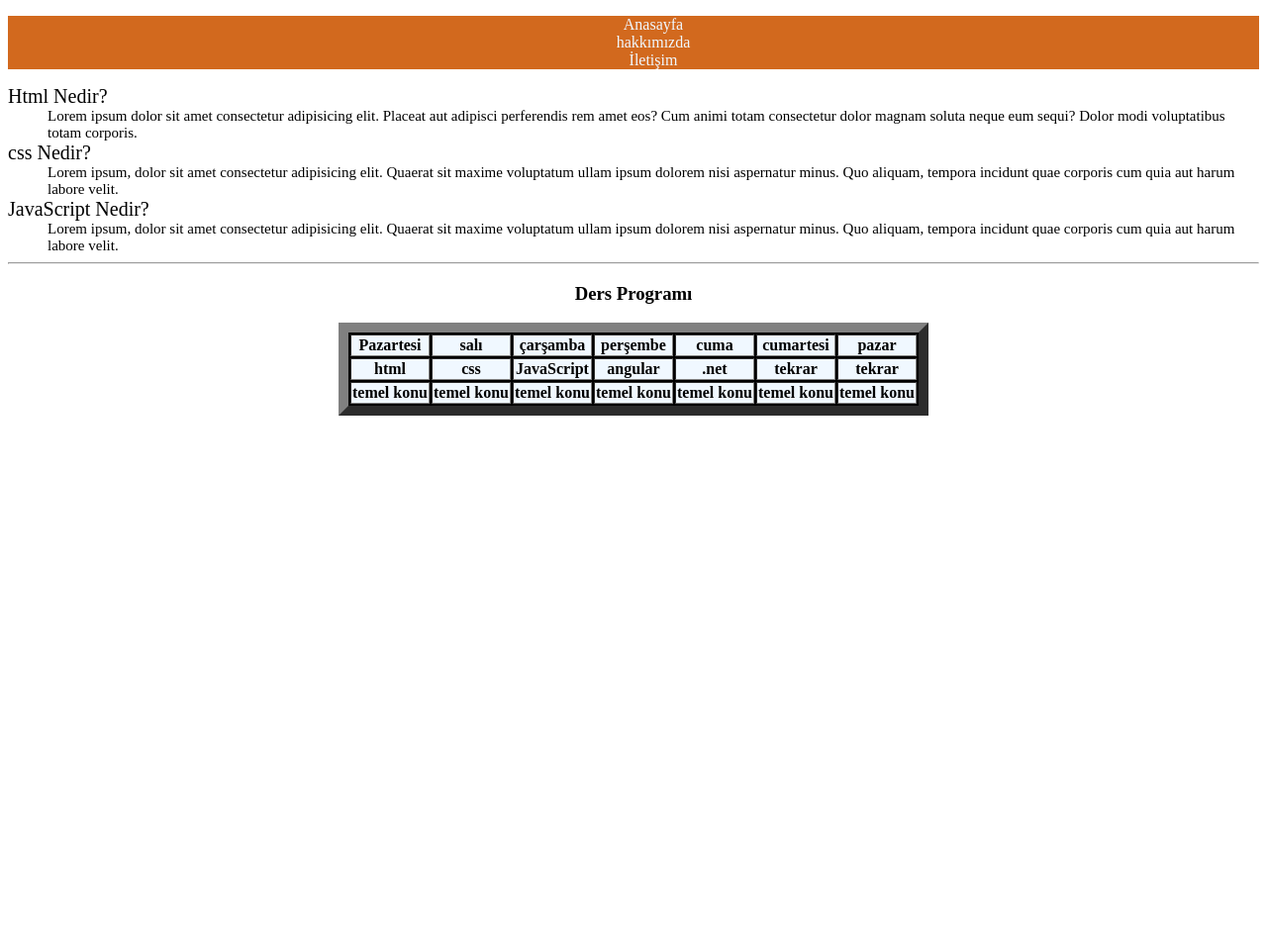
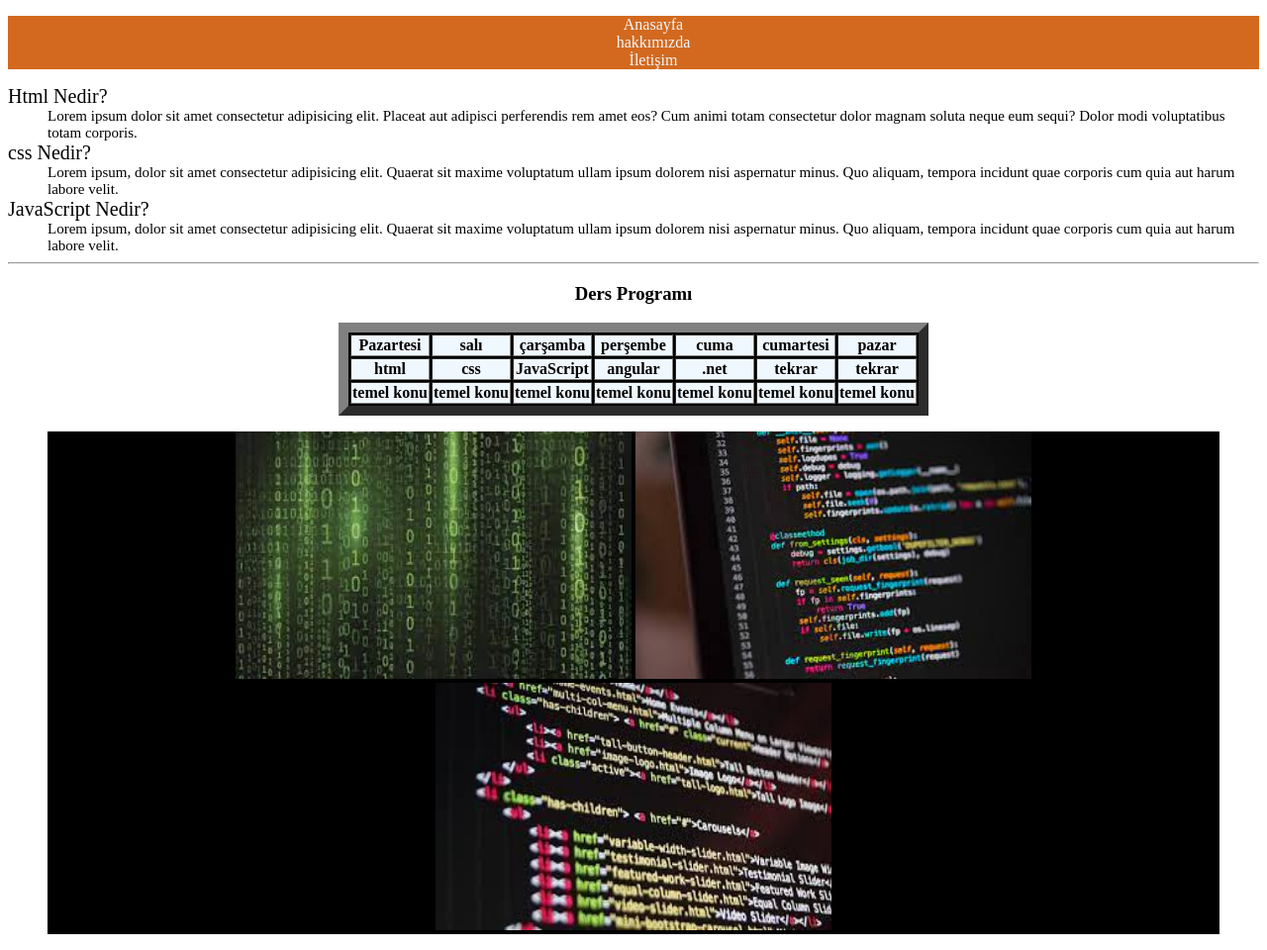
Before and after one commit to Yigitocalan/one-hour-html, a plain HTML site: page index.html in a window 1280 px wide. Shown: the whole page at 99% size. Before the commit the page ends 800 px from the top, so only its background shows below. Drawn offline with Linux system fonts and the light colour scheme.

Commit message:
ücüncüncü part tamamlandı.

```diff
--- a/index.html
+++ b/index.html
@@ -25,6 +25,11 @@
         dd {
             font-size: 15px;
         }
+
+        figure {
+            text-align: center;
+            background-color: black;
+        }
     </style>
 </head>
 
@@ -39,6 +44,7 @@
                 <a href="#"></a>İletişim</li>
         </ul>
     </nav>
+    <section>
         <dt>
         Html Nedir?
     </dt>
@@ -50,6 +56,7 @@
         <dt>JavaScript Nedir?
     </dt>
         <dd>Lorem ipsum, dolor sit amet consectetur adipisicing elit. Quaerat sit maxime voluptatum ullam ipsum dolorem nisi aspernatur minus. Quo aliquam, tempora incidunt quae corporis cum quia aut harum labore velit.</dd>
+    </section>
     <hr>
     <h3 style="text-align: center;">Ders Programı</h3>
     <table border="10" align="center" style="background-color: black;">
@@ -81,6 +88,11 @@
             <th>temel konu</th>
 
     </table>
+    <figure>
+        <img src="deneme1.jpg" alt="koding" srcset="" title="koding" width="400px" height="250">
+        <img src="deneme2.jpg" alt="koding" srcset="" title="koding" width="400px" height="250">
+        <img src="deneme34.jpg" alt="koding" srcset="" title="koding" width="400px" height="250">
+    </figure>
 </body>
 
 </html>
```
Also changed, not shown: deneme1.jpg (added), deneme2.jpg (added), deneme34.jpg (added). Lines whose indentation alone changed are shown as unchanged.
